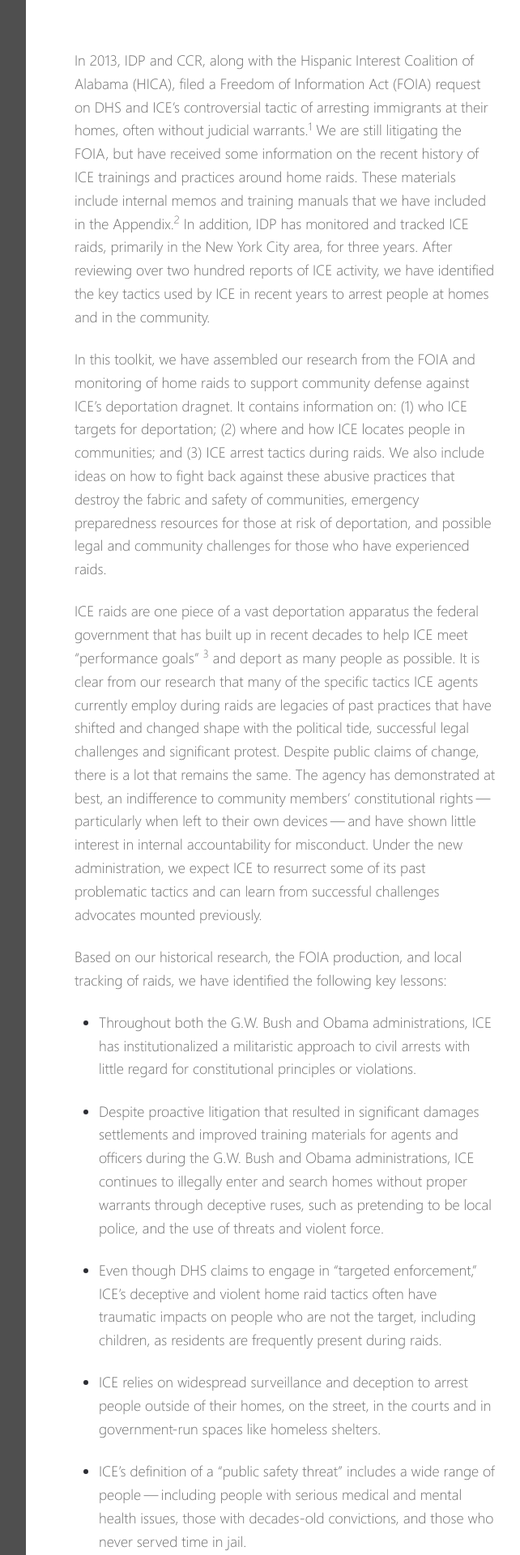
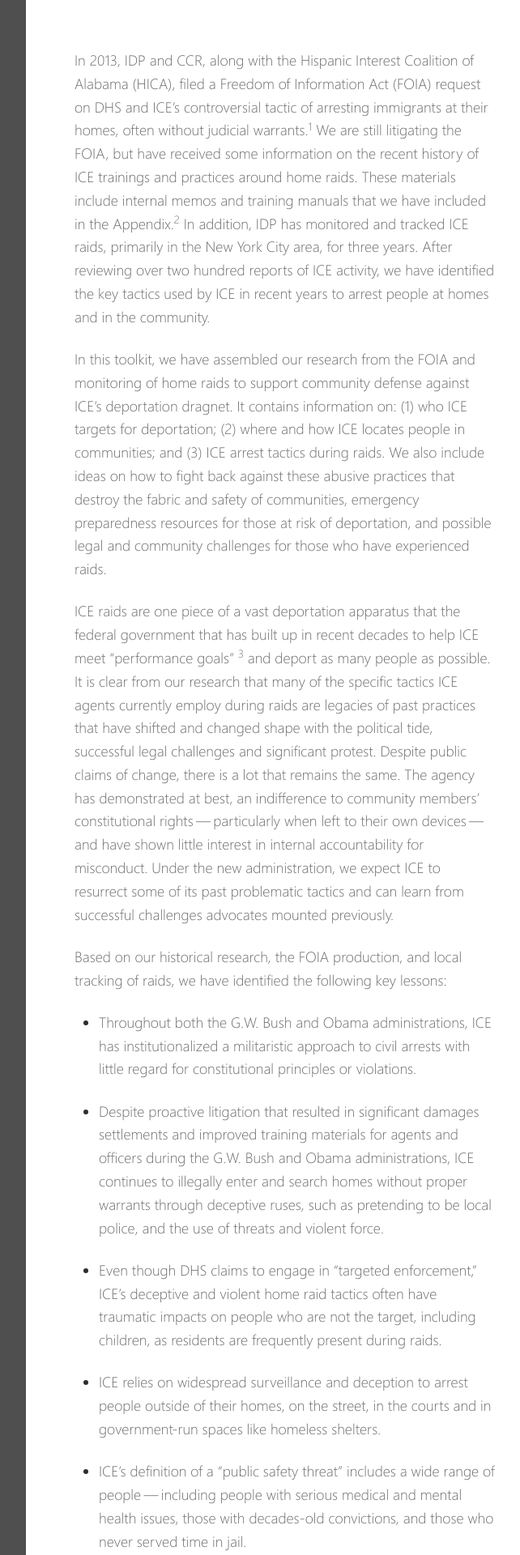
Before and after one commit to MizueIDP/ice-raids-toolkit, a Jekyll site: the page built from _posts/2016-01-17-001-purpose-of-toolkit.html, in a window 1280 px wide. Shown: the top 1920 px of the page at 81% size, without its empty margins (608-1250 px from the left). Built offline with Jekyll 4.4.1, drawn with Linux system fonts in a browser that asks for light colours.

Commit message:
Update 2016-01-17-001-purpose-of-toolkit.html

```diff
--- a/_posts/2016-01-17-001-purpose-of-toolkit.html
+++ b/_posts/2016-01-17-001-purpose-of-toolkit.html
@@ -2,14 +2,14 @@
 layout: post
 title:  "Purpose of Toolkit"
 chapter: 1
-preface: This toolkit is a collaboration between the Immigrant Defense Project (IDP) and the Center for Constitutional Rights (CCR), and a culmination of our collective work against Immigration and Customs Enforcement (ICE) home raids during the G.W. Bush and Obama administrations. It aims to help advocates prepare for fighting back against ICE raids under a Trump administration.
+preface: This toolkit is a collaboration between the Immigrant Defense Project (IDP) and the Center for Constitutional Rights (CCR), and a culmination of our collective work against Immigration and Customs Enforcement (ICE) home raids during the G.W. Bush and Obama administrations. It aims to help advocates prepare for fighting back against ICE raids during the Trump administration.
 ---
 In 2013, IDP and CCR, along with the Hispanic Interest Coalition of Alabama (HICA), filed a Freedom of Information Act (FOIA) request on DHS and ICE’s controversial tactic of arresting immigrants at their homes, often without judicial warrants.<sup>1</sup>  We are still litigating the FOIA, but have received some information on the recent history of ICE trainings and practices around home raids. These materials include internal memos and training manuals that we have included in the Appendix.<sup>2</sup>  In addition, IDP has monitored and tracked ICE raids, primarily in the New York City area, for three years. After reviewing over two hundred reports of ICE activity, we have identified the key tactics used by ICE in recent years to arrest people at homes and in the community.
 
 In this toolkit, we have assembled our research from the FOIA and monitoring of home raids to support community defense against ICE’s deportation dragnet. It contains information on: (1) who ICE targets for deportation; (2) where and how ICE locates people in communities; and (3) ICE arrest tactics during raids. We also include ideas on how to fight back against these abusive practices that destroy the fabric and safety of communities, emergency preparedness resources for those at risk of deportation, and possible legal
 and community challenges for those who have experienced raids.
 
-ICE raids are one piece of a vast deportation apparatus the federal government that has built up in recent decades to help ICE meet "performance goals" <sup>3</sup> and deport as many people as possible. It is clear from our research that many of the specific tactics ICE agents currently employ during raids are legacies of past practices that have shifted and changed shape with the political tide, successful legal challenges and significant protest. Despite public claims of change, there is a lot that remains the same. The agency  has demonstrated at best, an indifference to community members’ constitutional rights — particularly when left to their own devices — and have shown little interest in internal accountability for misconduct. Under the new administration, we expect ICE to resurrect some of its past problematic tactics and can learn from successful challenges advocates mounted previously.
+ICE raids are one piece of a vast deportation apparatus that the federal government that has built up in recent decades to help ICE meet "performance goals" <sup>3</sup> and deport as many people as possible. It is clear from our research that many of the specific tactics ICE agents currently employ during raids are legacies of past practices that have shifted and changed shape with the political tide, successful legal challenges and significant protest. Despite public claims of change, there is a lot that remains the same. The agency  has demonstrated at best, an indifference to community members’ constitutional rights — particularly when left to their own devices — and have shown little interest in internal accountability for misconduct. Under the new administration, we expect ICE to resurrect some of its past problematic tactics and can learn from successful challenges advocates mounted previously.
 
 Based on our historical research, the FOIA production, and local tracking of raids, we have identified the following key lessons:
 
```
